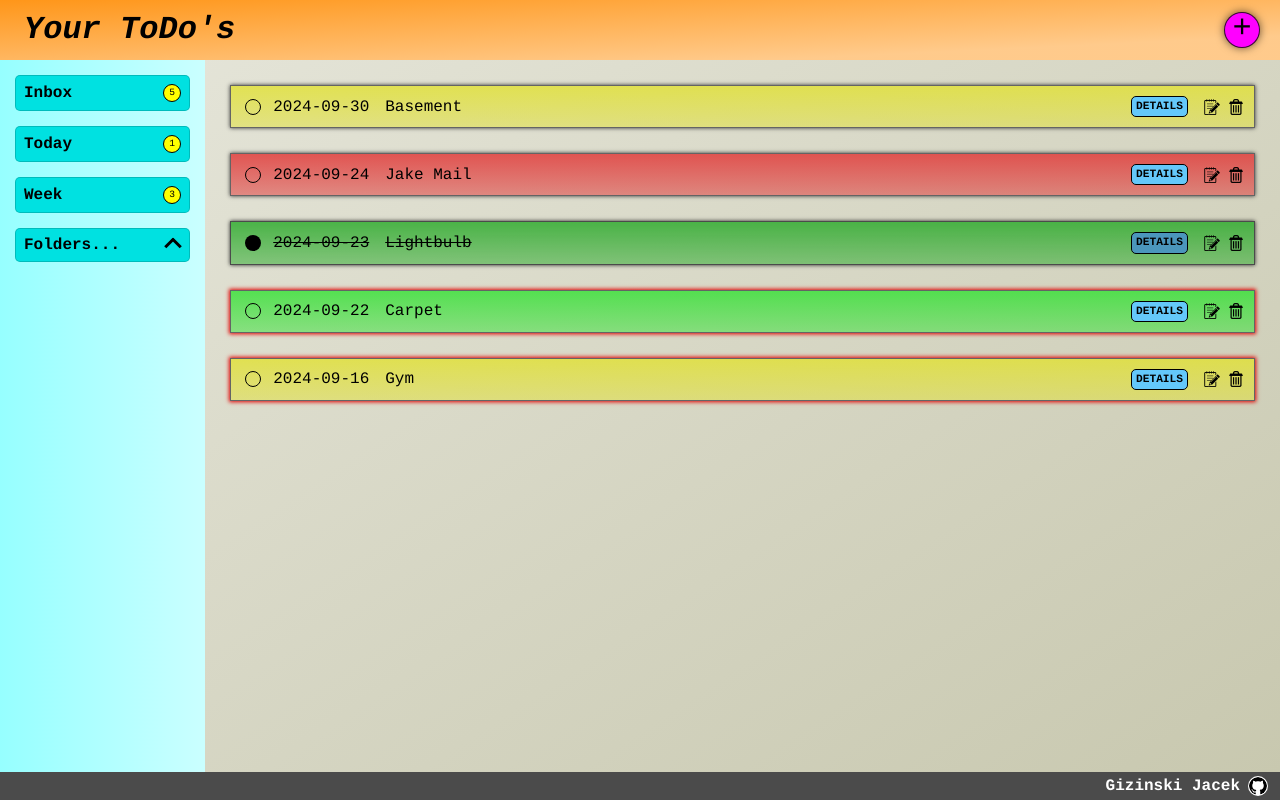
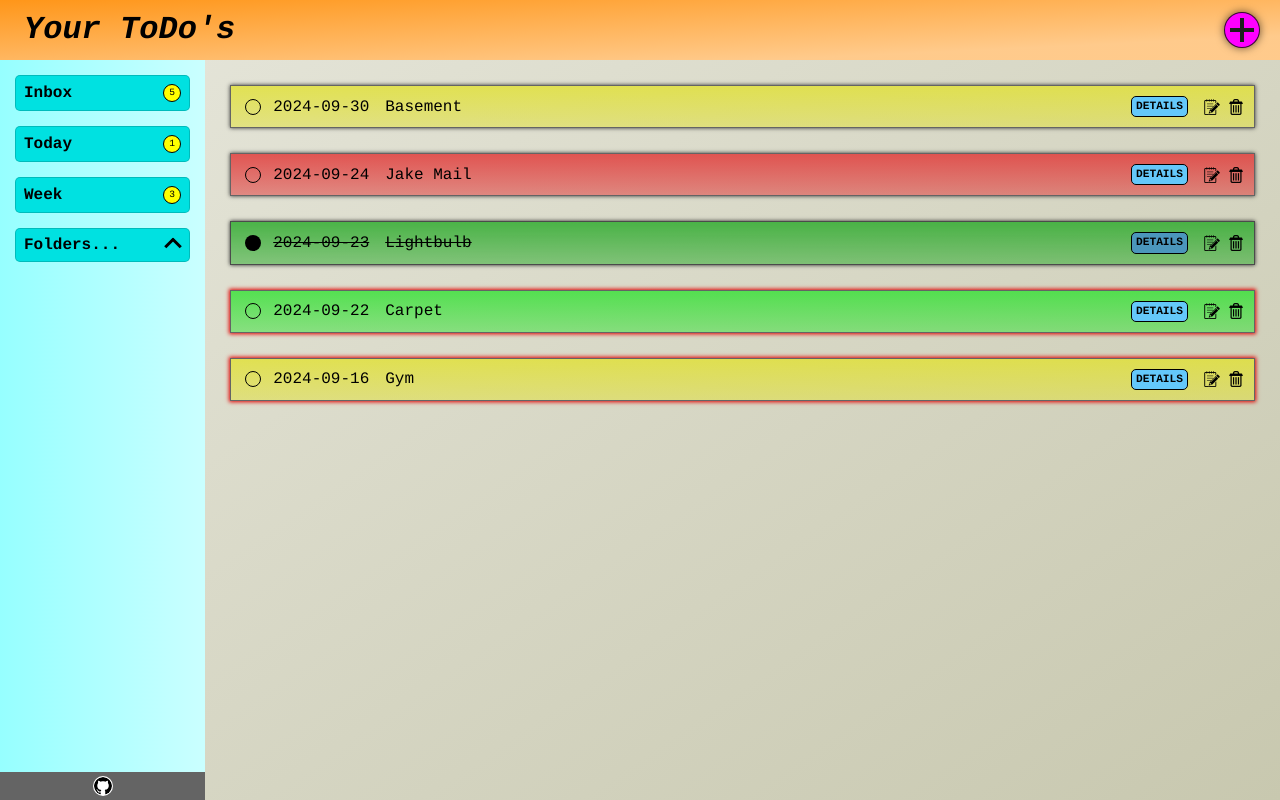
Before and after one commit to gizinski-jacek/ToDo-List-project, a plain HTML site: page index.html in a window 1280 px wide. Drawn offline with Linux system fonts and the light colour scheme.

Commit message:
Moving footer to bottom of menu.
Fixing plus sign for adding new item.

```diff
--- a/index.html
+++ b/index.html
@@ -9,7 +9,7 @@
     <body>
         <div id="header">
             <h1>Your ToDo's</h1>
-            <span id="newItem">+</span>
+            <span id="newItem"></span>
         </div>
         <div class="main">
             <div class="menu">
@@ -39,7 +39,24 @@
                         </span>
                     </div>
                 </div>
-                <span id="containerFolders"> </span>
+                <span id="containerFolders"></span>
+                <footer class="footer">
+                    <a
+                        href="https://github.com/gizinski-jacek/ToDo-List-project"
+                    >
+                        <svg
+                            viewBox="0 0 16 16"
+                            height="18px"
+                            width="18px"
+                            xmlns="http://www.w3.org/2000/svg"
+                        >
+                            <path
+                                fillRule="evenodd"
+                                d="M8 0C3.58 0 0 3.58 0 8c0 3.54 2.29 6.53 5.47 7.59.4.07.55-.17.55-.38 0-.19-.01-.82-.01-1.49-2.01.37-2.53-.49-2.69-.94-.09-.23-.48-.94-.82-1.13-.28-.15-.68-.52-.01-.53.63-.01 1.08.58 1.23.82.72 1.21 1.87.87 2.33.66.07-.52.28-.87.51-1.07-1.78-.2-3.64-.89-3.64-3.95 0-.87.31-1.59.82-2.15-.08-.2-.36-1.02.08-2.12 0 0 .67-.21 2.2.82.64-.18 1.32-.27 2-.27.68 0 1.36.09 2 .27 1.53-1.04 2.2-.82 2.2-.82.44 1.1.16 1.92.08 2.12.51.56.82 1.27.82 2.15 0 3.07-1.87 3.75-3.65 3.95.29.25.54.73.54 1.48 0 1.07-.01 1.93-.01 2.2 0 .21.15.46.55.38A8.013 8.013 0 0 0 16 8c0-4.42-3.58-8-8-8z"
+                            ></path>
+                        </svg>
+                    </a>
+                </footer>
             </div>
             <div id="containerToDos"></div>
         </div>
@@ -183,22 +200,6 @@
                 </div>
             </div>
         </div>
-        <footer class="footer">
-            <a href="https://github.com/gizinski-jacek/ToDo-List-project">
-                Gizinski Jacek
-                <svg
-                    viewBox="0 0 16 16"
-                    height="18px"
-                    width="18px"
-                    xmlns="http://www.w3.org/2000/svg"
-                >
-                    <path
-                        fillRule="evenodd"
-                        d="M8 0C3.58 0 0 3.58 0 8c0 3.54 2.29 6.53 5.47 7.59.4.07.55-.17.55-.38 0-.19-.01-.82-.01-1.49-2.01.37-2.53-.49-2.69-.94-.09-.23-.48-.94-.82-1.13-.28-.15-.68-.52-.01-.53.63-.01 1.08.58 1.23.82.72 1.21 1.87.87 2.33.66.07-.52.28-.87.51-1.07-1.78-.2-3.64-.89-3.64-3.95 0-.87.31-1.59.82-2.15-.08-.2-.36-1.02.08-2.12 0 0 .67-.21 2.2.82.64-.18 1.32-.27 2-.27.68 0 1.36.09 2 .27 1.53-1.04 2.2-.82 2.2-.82.44 1.1.16 1.92.08 2.12.51.56.82 1.27.82 2.15 0 3.07-1.87 3.75-3.65 3.95.29.25.54.73.54 1.48 0 1.07-.01 1.93-.01 2.2 0 .21.15.46.55.38A8.013 8.013 0 0 0 16 8c0-4.42-3.58-8-8-8z"
-                    ></path>
-                </svg>
-            </a>
-        </footer>
         <script src="main.js" type="text/javascript"></script>
     </body>
 </html>
--- a/style.css
+++ b/style.css
@@ -49,6 +49,33 @@ h1 {
     border-radius: 50%;
     box-shadow: 0 0 8px rgba(0, 0, 0, 0.6);
     cursor: pointer;
+    position: relative;
+}
+
+#newItem::before {
+    content: ' ';
+    position: absolute;
+    display: block;
+    background-color: rgb(30, 30, 30);
+    width: 4px;
+    margin-left: -2px;
+    left: 50%;
+    top: 5px;
+    bottom: 5px;
+    z-index: 9;
+}
+
+#newItem::after {
+    content: ' ';
+    position: absolute;
+    display: block;
+    background-color: rgb(30, 30, 30);
+    height: 4px;
+    margin-top: -2px;
+    top: 50%;
+    left: 5px;
+    right: 5px;
+    z-index: 9;
 }
 
 #newItem:hover {
@@ -494,23 +521,19 @@ textarea {
 }
 
 .footer {
-    width: 100%;
-    text-align: center;
-    background-color: rgb(75, 75, 75);
+    margin-top: auto;
+    display: flex;
+    justify-content: center;
+    padding: 4px;
+    background-color: rgb(100, 100, 100);
 }
 
 .footer a {
-    font-weight: 600;
     color: rgb(255, 255, 255);
-    padding: 4px;
-    float: right;
-    display: flex;
-    align-items: center;
-    text-decoration: none;
 }
 
 .footer svg {
-    margin: 0 8px;
+    display: block;
     box-sizing: content-box;
     border-radius: 50%;
     padding: 1px;
```
